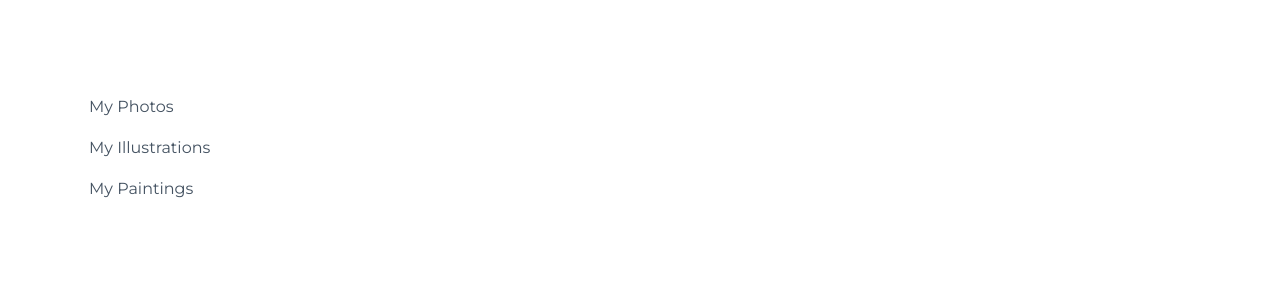
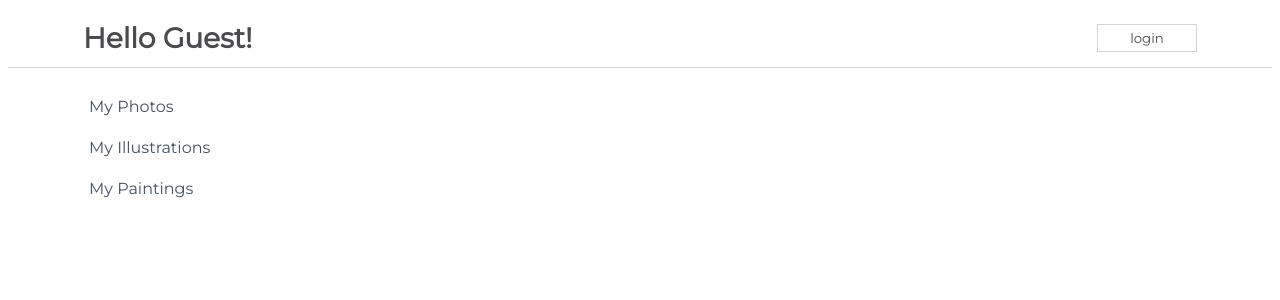
Before and after one commit to F-Clement/react-challenge, a React (Create React App) app in the folder my-app/: page / in a window 1280 px wide. Shown: the top 300 px of the page. Built offline with nearby package versions, Linux system fonts and the light colour scheme.

Commit message:
Add class NavBarSimple

```diff
--- a/my-app/src/App.js
+++ b/my-app/src/App.js
@@ -1,11 +1,13 @@
 import css from './App.module.css';
 import Sidebar from './components/Sidebar';
+import NavBarSimple from './components/NavBarSimple';
 
 function App() {
   return (
     <div className={css.App}>
       {/* Add your components here */}
       <Sidebar />
+      <NavBarSimple />
     </div>
   );
 }
--- /dev/null
+++ b/my-app/src/components/NavBarSimple.js
@@ -0,0 +1,43 @@
+import React from "react";
+import css from "./css/NavBarSimple.module.css"
+
+class NavBarSimple extends React.Component {
+
+    constructor(props) {
+        super(props);
+        this.state = {
+            status:"login",
+            message:"Hello Guest!",
+        };
+    }
+
+    handleClick() {
+        this.setState((prevState, prevProps)=>{
+            console.log("Previous State:", prevState)
+            console.log("previous Props", prevProps)
+
+            return {
+                message: prevState.message === "Hello Guest!"? "Welcome back Guest" : "Hello Guest!",
+                status: prevState.status === "login" ? "Logout" : "login",
+
+            }
+
+        })
+
+
+    console.log(this.state.status)
+        console.log(this.state.message)
+    }
+
+    render() {
+        return(
+            <div className = {css.NavBar}>
+                <span><h1>{this.state.message}</h1></span>
+                <button onClick={() => this.handleClick()}>{this.state.status}</button>
+            </div>
+        )
+    }
+
+}
+
+export default NavBarSimple
```
